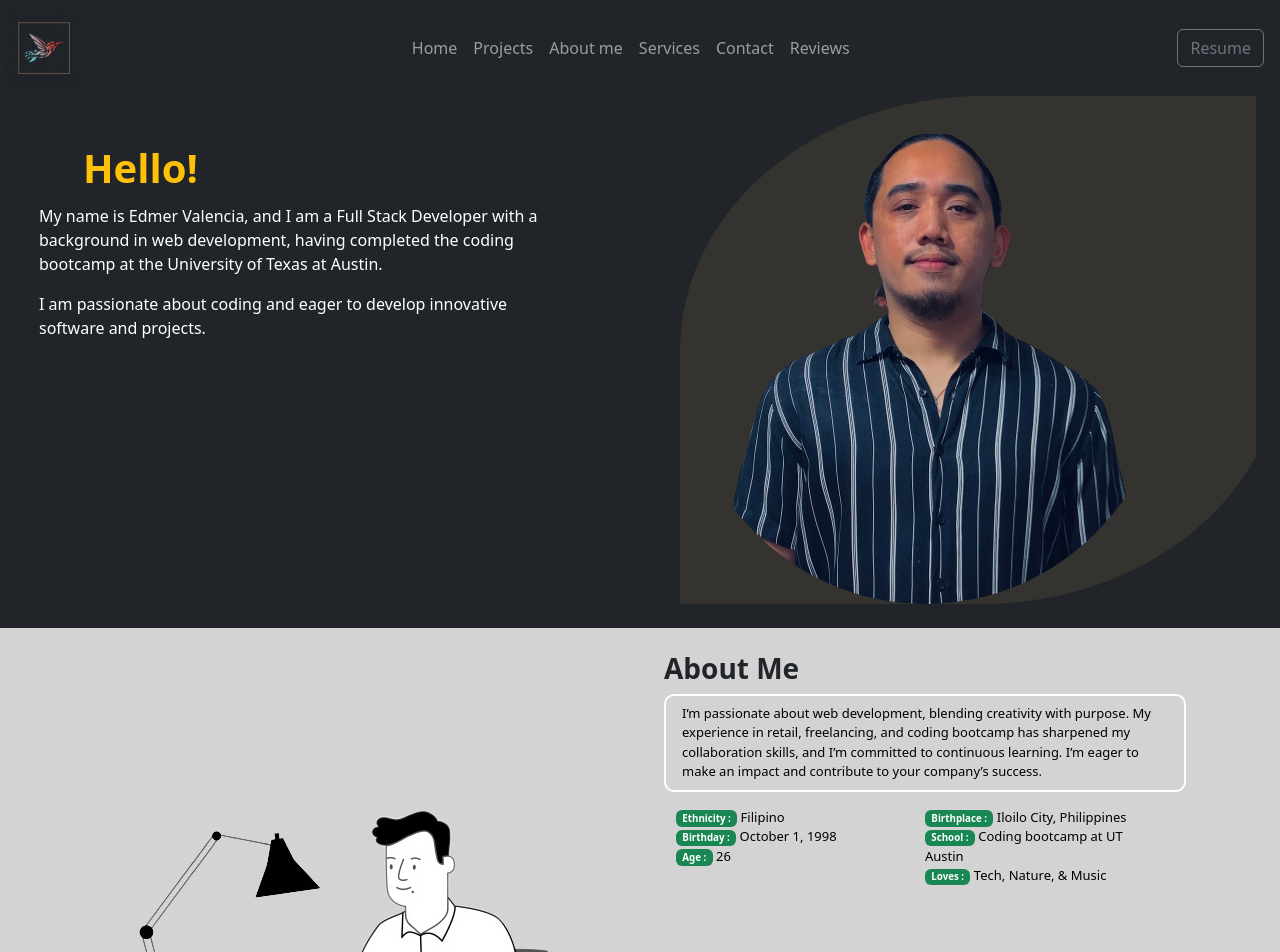
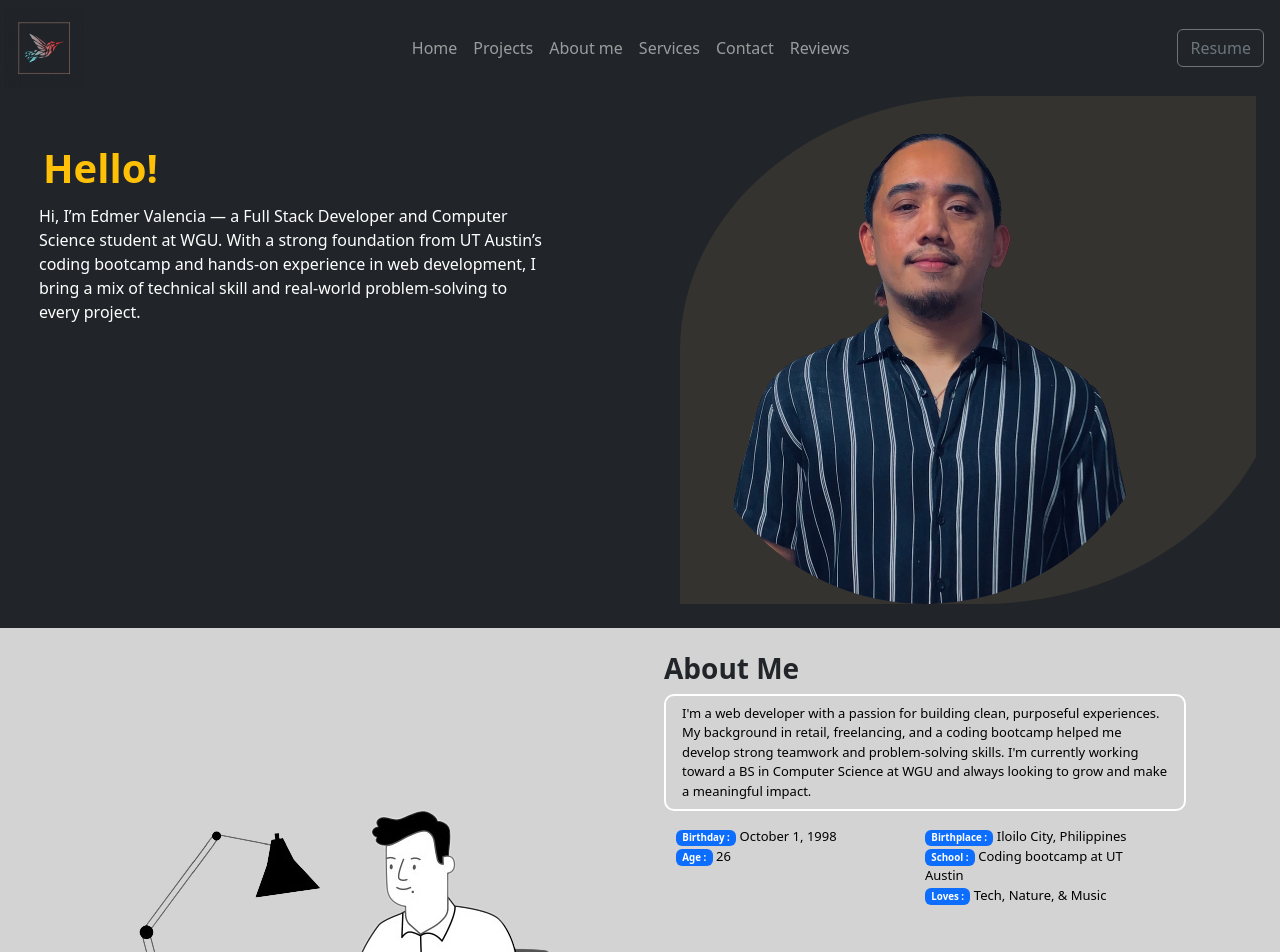
Before and after one commit to edm1001/web-dev-port, a React (Create React App) app: page / in a window 1280 px wide. Shown: the top 952 px of the page. Built offline with nearby package versions, Linux system fonts and the light colour scheme.

Commit message:
update ui

```diff
--- a/src/Components/About/About.js
+++ b/src/Components/About/About.js
@@ -37,32 +37,32 @@ const About = () => {
               <h4 className="fw-semibold text-dark fs-3 text-center text-md-start">
                 About Me
               </h4>
-              <div className="about-msg">
+              <div className="about-msg mt-2">
                 <p className="px-2  m-2  text-start" id="abt-msg">
-                  I’m passionate about web development, blending creativity with
-                  purpose. My experience in retail, freelancing, and coding
-                  bootcamp has sharpened my collaboration skills, and I’m
-                  committed to continuous learning. I’m eager to make an
-                  impact and contribute to your company’s success.
+                  I'm a web developer with a passion for building clean,
+                  purposeful experiences. My background in retail, freelancing,
+                  and a coding bootcamp helped me develop strong teamwork and
+                  problem-solving skills. I'm currently working toward a BS in
+                  Computer Science at WGU and always looking to grow and make a
+                  meaningful impact.
                 </p>
               </div>
 
               <Row className="about-badge my-3 text-black">
                 <Col className="text-start ps-4">
                   <p id="abt-msg">
-                    <Badge bg="success">Ethnicity :</Badge> Filipino <br />
-                    <Badge bg="success">Birthday :</Badge> October 1, 1998{" "}
+                    <Badge bg="primary">Birthday :</Badge> October 1, 1998{" "}
                     <br />
-                    <Badge bg="success">Age :</Badge> 26 <br />
+                    <Badge bg="primary">Age :</Badge> 26 <br />
                   </p>
                 </Col>
                 <Col className="text-start pe-5" id="abt-msg">
                   <p id="abt-msg">
-                    <Badge bg="success">Birthplace :</Badge> Iloilo City,
+                    <Badge bg="primary">Birthplace :</Badge> Iloilo City,
                     Philippines <br />
-                    <Badge bg="success">School :</Badge> Coding bootcamp at UT
+                    <Badge bg="primary">School :</Badge> Coding bootcamp at UT
                     Austin <br />
-                    <Badge bg="success">Loves :</Badge> Tech, Nature, & Music{" "}
+                    <Badge bg="primary">Loves :</Badge> Tech, Nature, & Music{" "}
                     <br />
                   </p>
                 </Col>
--- a/src/Components/Projects/Projects.js
+++ b/src/Components/Projects/Projects.js
@@ -60,19 +60,14 @@ const Projects = () => {
     autoplay: true,
   };
 
-  const rotateVariant = {
-    resting: {
-      rotate: 0,
-    },
+  const zoomVariant = {
     hovering: {
-      rotate: 225,
       scale: 1.2,
       transition: {
         duration: 2,
       },
     },
   };
-
   return (
     <section>
       <h2 className=" text-center fw-bold fs-1 pt-5"> My Projects</h2>
@@ -82,7 +77,7 @@ const Projects = () => {
             <Slider {...settings}>
               {ProjSlider.map((item, index) => (
                 <motion.div
-                  variants={rotateVariant}
+                  variants={zoomVariant}
                   initial="resting"
                   whileHover="hovering"
                 >
--- a/src/Components/Services/Services.js
+++ b/src/Components/Services/Services.js
@@ -215,7 +215,7 @@ const Services = () => {
           </Col>
         </Row>
 
-        <div className="tech-learned py-2">
+        <div className="tech-learned py-2 pb-4">
           <h4 className="fs-2 text-warning fw-bold">My Stack</h4>
           <div className="d-flex flex-wrap justify-content-center">
             {renderIcons()}
--- a/src/Components/Welcome/Welcome.js
+++ b/src/Components/Welcome/Welcome.js
@@ -7,7 +7,7 @@ import Container from "react-bootstrap/Container";
 
 const Welcome = () => {
   return (
-    <Container fluid className="welcome-section bg-dark" >
+    <Container fluid className="welcome-section bg-dark">
       <Row className="w-100" id="home">
         {/* Text Column */}
         <Col lg={6} md={6} sm={12} xs={12}>
@@ -16,18 +16,16 @@ const Welcome = () => {
             whileInView={{ x: -25 }}
             className="welcome-img m-5"
           >
-            <h1 className="fw-bold text-warning text-start ps-lg-5 ps-2">
+            <h1 className="fw-bold text-warning text-start  ps-2">
               Hello!
             </h1>{" "}
             <p className="text-white text-start ps-md-1 pt-1">
               {" "}
-              My name is Edmer Valencia, and I am a Full Stack Developer with a
-              background in web development, having completed the coding
-              bootcamp at the University of Texas at Austin.
-            </p>
-            <p className="text-white text-start ps-md-1 ">
-              I am passionate about coding and eager to develop
-              innovative software and projects.
+              Hi, I’m Edmer Valencia — a Full Stack Developer and Computer
+              Science student at WGU. With a strong foundation from UT Austin’s
+              coding bootcamp and hands-on experience in web development, I
+              bring a mix of technical skill and real-world problem-solving to
+              every project.
             </p>
           </motion.div>
         </Col>
```
